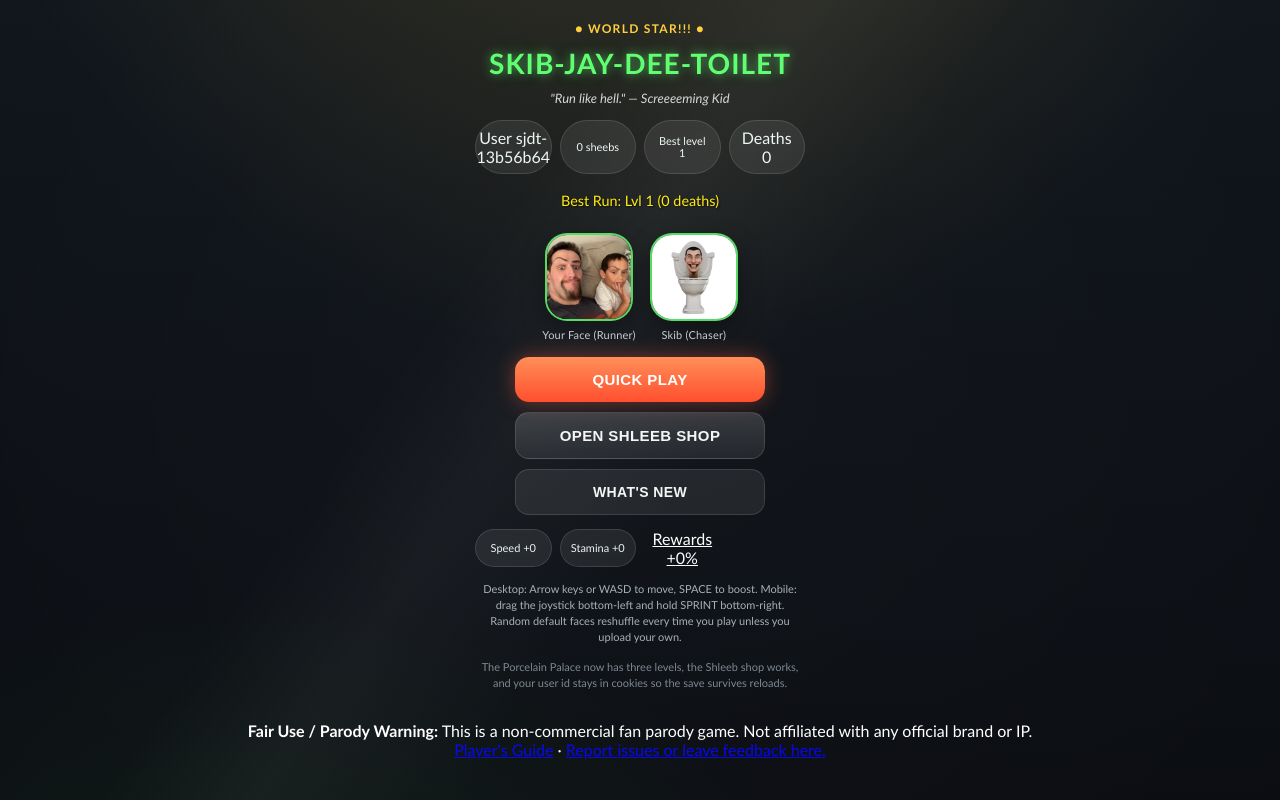
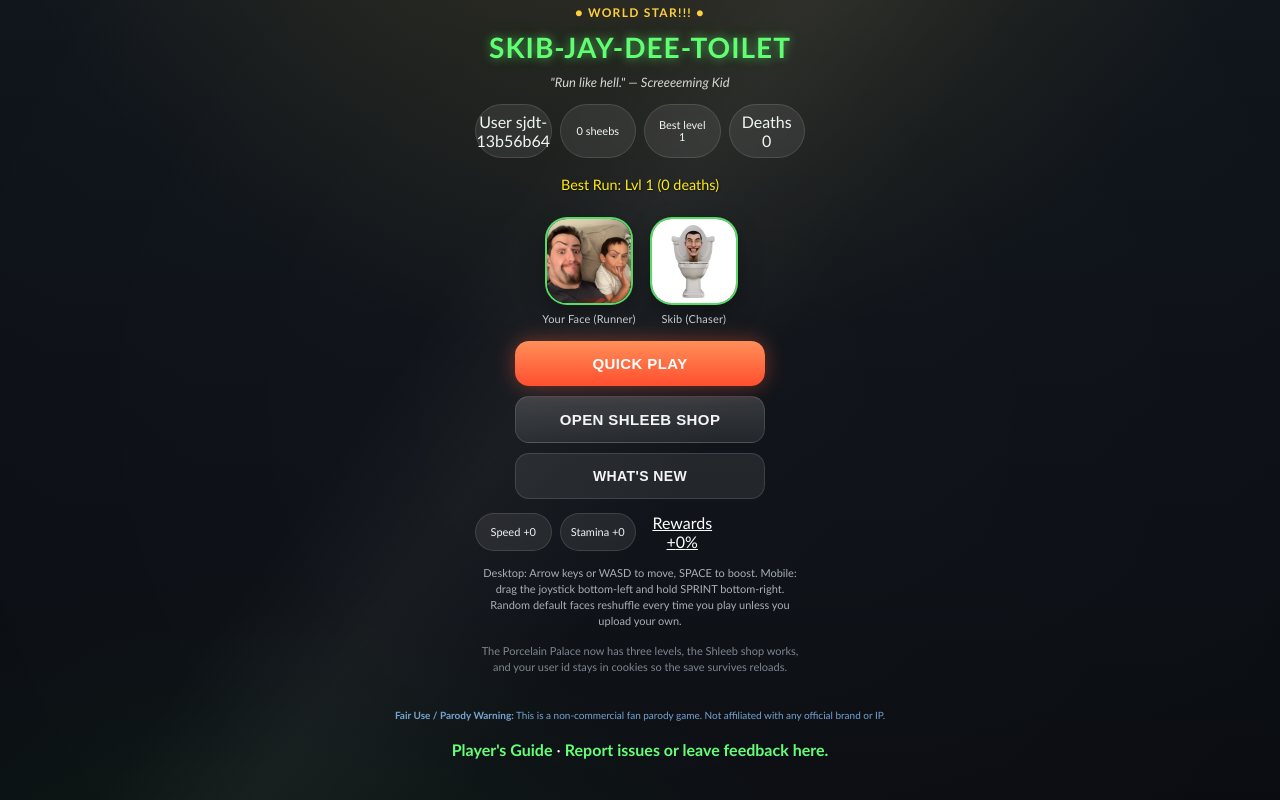
Before and after one commit to kmacpher67/skib-jay-dee, a React (Vite) app in the folder frontend/: page / in a window 1280 px wide. Built offline with nearby package versions, Linux system fonts and the light colour scheme.

Commit message:
v0.4.46: Menu footer layout fix

```diff
--- a/frontend/src/App.css
+++ b/frontend/src/App.css
@@ -6,9 +6,10 @@
   align-items: center;
   justify-content: center;
   gap: 14px;
-  padding: 24px 18px 28px;
+  padding: 24px 18px 60px;
   text-align: center;
-  overflow: hidden;
+  overflow-y: auto;
+  overflow-x: hidden;
   background:
     radial-gradient(circle at 50% 18%, rgba(255, 207, 63, 0.18) 0%, rgba(255, 207, 63, 0) 35%),
     radial-gradient(circle at 20% 90%, rgba(61, 220, 85, 0.14) 0%, rgba(61, 220, 85, 0) 32%),
@@ -710,3 +711,23 @@
   text-decoration: underline;
   cursor: pointer;
 }
+
+.menu-footer {
+  margin-top: 10px;
+  display: flex;
+  flex-direction: column;
+  gap: 8px;
+}
+
+.parody-warning {
+  font-size: 10px;
+  color: #8ec8ff;
+  line-height: 1.3;
+  opacity: 0.8;
+}
+
+.menu-footer a {
+  color: #60ff72;
+  text-decoration: none;
+  font-weight: bold;
+}
--- a/frontend/src/App.jsx
+++ b/frontend/src/App.jsx
@@ -752,11 +752,12 @@ function MainMenu({
       <div className="menu-footer">
         <p className="parody-warning">
           <strong>Fair Use / Parody Warning:</strong> This is a non-commercial fan parody game. Not affiliated with any official brand or IP.
-          <br />
+        </p>
+        <div className="footer-links">
           <a href="https://github.com/kmacpher67/skib-jay-dee/blob/master/docs/players-guide.md" target="_blank" rel="noopener noreferrer">Player's Guide</a>
           {' · '}
           <a href="https://github.com/kmacpher67/skib-jay-dee/issues" target="_blank" rel="noopener noreferrer">Report issues or leave feedback here.</a>
-        </p>
+        </div>
       </div>
 
       <p className="build-tag" aria-label={`Game iteration ${iteration}`}>
--- a/frontend/src/version.js
+++ b/frontend/src/version.js
@@ -1 +1 @@
-export const GAME_ITERATION = 'v0.4.45'
+export const GAME_ITERATION = 'v0.4.46'
```
